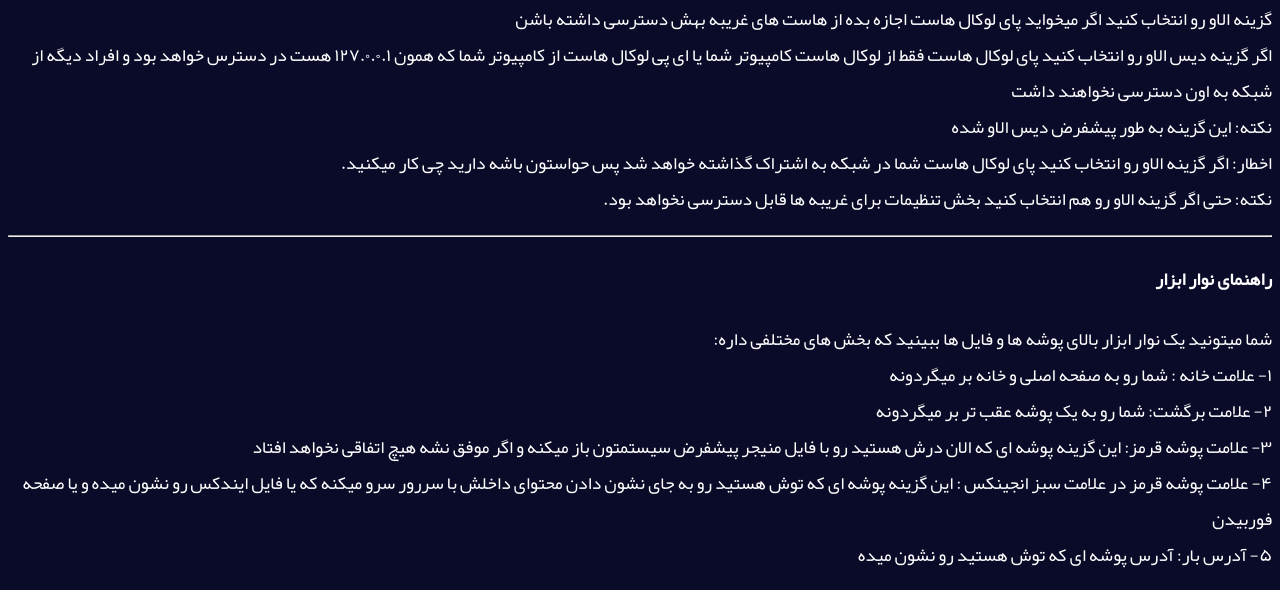
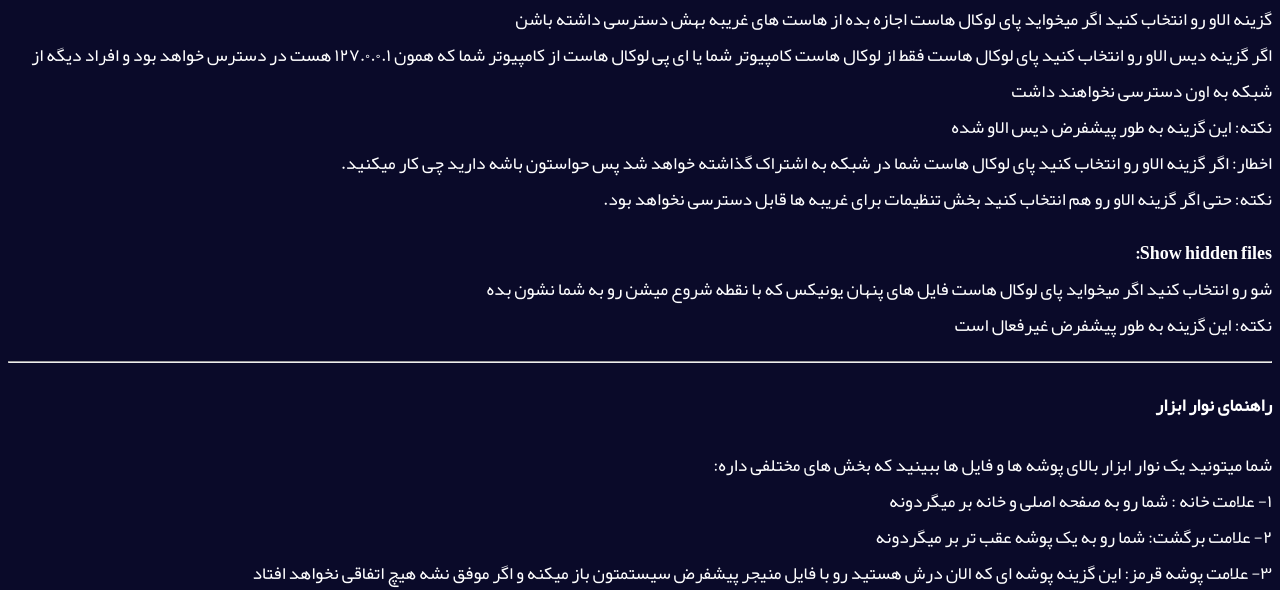
Before and after one commit to AmirTheFree/pylocalhost, a Python web app: template templates/komak.html in a window 1280 px wide. Shown: the part 989-1579 px from the top of the page. Run offline with Jinja, Linux system fonts and the light colour scheme; the template is opened without the code that fills it, so the values that code supplies are empty.

Commit message:
Added show hidden files option using mwxpy v1.4

```diff
--- a/app.py
+++ b/app.py
@@ -44,10 +44,11 @@
         if not form.validate_on_submit():
             abort(400)
         inf['host'] = True if form.host.data == '1' else False
+        inf['show_hidden_files'] = True if form.show_hidden_files.data == '1' else False
         mwxpy.rwjson('info.json',inf)
 
     form = forms.SettingsForm()
-    data = {'host':'1' if inf['host'] else '0'}
+    data = {'host':'1' if inf['host'] else '0','show_hidden_files': '1' if inf['show_hidden_files'] else '0'}
     return render_template('settings.html',form=form,data = data)
 
 @app.route('/stopjupyter/', methods =['GET'])
@@ -65,6 +66,7 @@
 def explorer(p):
     root = os.path.join(home, 'Pylocalhost')
     path = os.path.join(root, p)
+    show_hidden_files = mwxpy.rwjson('info.json')['show_hidden_files']
     if request.args.get('dl') == 'true':
         return redirect(f'http://{request.host}/d/' + p)
     if request.args.get('run') == 'true':
@@ -117,7 +119,7 @@
                 return 'Requesting from system was not successfull!',500
         if request.args.get('srvdir') == 'true':
             return redirect(f'http://{request.host}/s/' + p)
-        ls = mwxpy.browse(path)
+        ls = mwxpy.browse(path,show_hidden_files)
         return jsonify(ls) if request.args.get('api') == 'true' else render_template('explorer.html', ls=ls, p=p, rp = f'http://{request.host}/' )
     elif os.path.isfile(path) or os.path.islink(path):
         return redirect(f'http://{request.host}/s/' + p)
--- a/forms.py
+++ b/forms.py
@@ -5,3 +5,4 @@
 
 class SettingsForm(FlaskForm):
     host = RadioField('Allow requests from unknown hosts',choices=[('1','Allow'),('0','Disallow')])
+    show_hidden_files = RadioField('Show hidden files',choices=[('1','Show'),('0','Don`t show')])
--- a/installer.py
+++ b/installer.py
@@ -20,7 +20,7 @@
 }
 
 info = {'python': None, 'license_accepted': False,
-        'installtion_complete': False, 'username': None, 'home': None, 'php': None,'host':False,'secret':None,'jupyter_installed':False}
+        'installtion_complete': False, 'username': None, 'home': None, 'php': None,'host':False,'secret':None,'jupyter_installed':False,'show_hidden_files':False}
 
 sys.stdout.write(colors['MAGENTA'])
 print('In the name of Allah\n')
--- a/requirements.txt
+++ b/requirements.txt
@@ -5,6 +5,6 @@
 itsdangerous==1.1.0
 Jinja2==2.11.2
 MarkupSafe==1.1.1
-mwx==1.3.1
+mwx==1.4
 Werkzeug==1.0.1
 WTForms==2.3.2
--- a/static/style/style.css
+++ b/static/style/style.css
@@ -182,7 +182,7 @@
     width: 50%;
 }
 
-ul#host, ul#host li {
+ul#host, ul#host li ,ul#show_hidden_files , ul#show_hidden_files li {
     display: inline-block;
     list-style-type: none;
 }
--- a/templates/komak.html
+++ b/templates/komak.html
@@ -48,6 +48,13 @@
         <br>
         نکته: حتی اگر گزینه الاو رو هم انتخاب کنید بخش تنظیمات برای غریبه ها قابل دسترسی نخواهد بود.
     </p>
+    <p>
+        <b>Show hidden files:</b>
+        <br>
+        شو رو انتخاب کنید اگر میخواید پای لوکال هاست فایل های پنهان یونیکس که با نقطه شروع میشن رو به شما نشون بده
+        <br>
+        نکته: این گزینه به طور پیشفرض غیرفعال است
+    </p>
     <hr>
     <h4>راهنمای نوار ابزار</h4>
     شما میتونید یک نوار ابزار بالای پوشه ها و فایل ها ببینید که بخش های مختلفی داره:
--- a/templates/settings.html
+++ b/templates/settings.html
@@ -11,6 +11,8 @@
             {{ form.hidden_tag() }}
             Allow requests from unknown hosts : {{ form.host }}
             <br>
+            Show hidden files : {{ form.show_hidden_files }}
+            <br>
             <input type="submit" value="Save">
         </form>
         <br>
@@ -20,5 +22,6 @@
 </center>
 <script>
     ("{{ data['host'] }}" == '1')? document.getElementById('host-0').setAttribute('checked','checked') : document.getElementById('host-1').setAttribute('checked','checked');
+    ("{{ data['show_hidden_files'] }}" == '1')? document.getElementById('show_hidden_files-0').setAttribute('checked','checked') : document.getElementById('show_hidden_files-1').setAttribute('checked','checked');
 </script>
 {% endblock content %}
```
Also changed, not shown: templates/help.html (+7 -0 lines).
